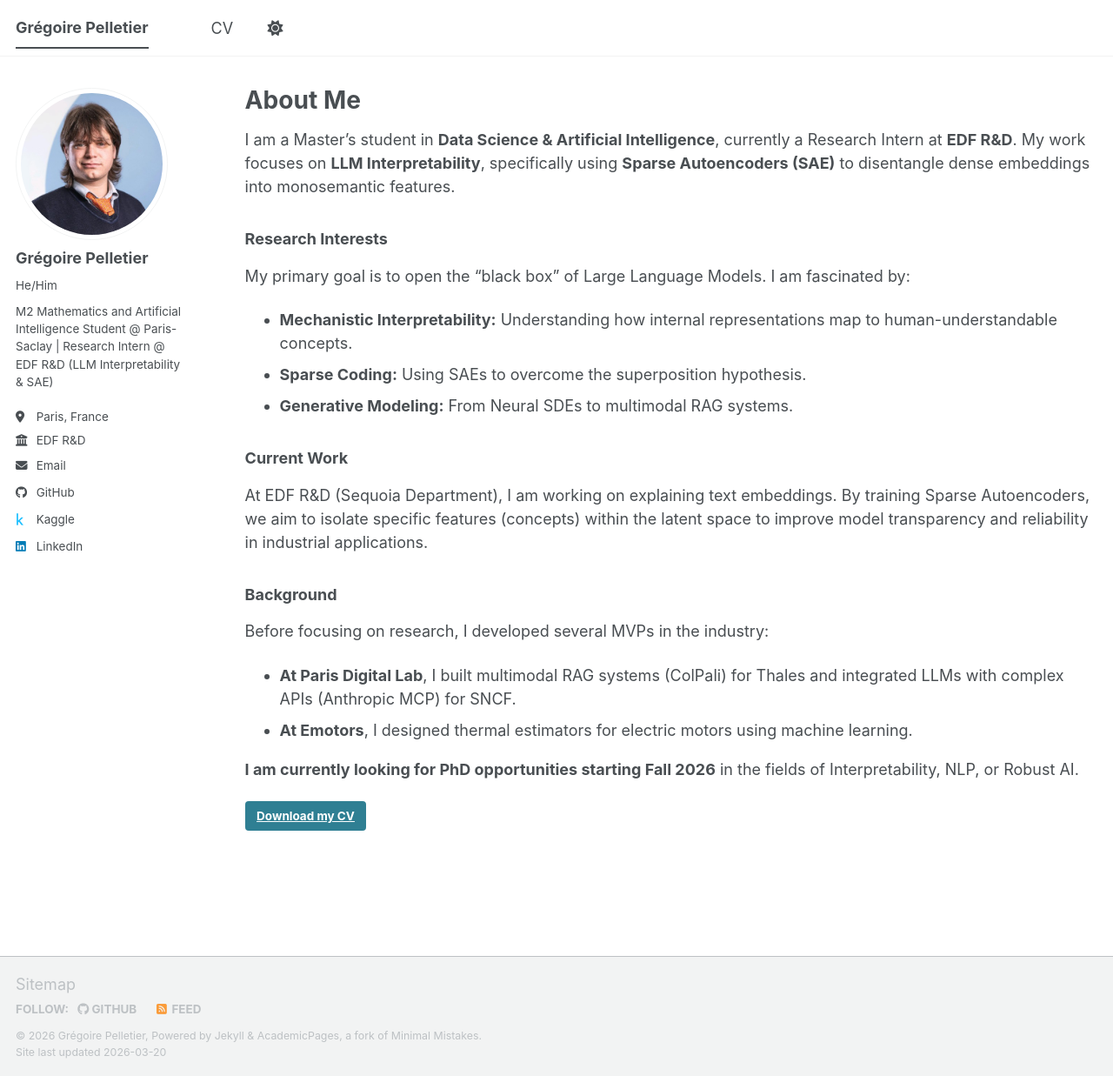
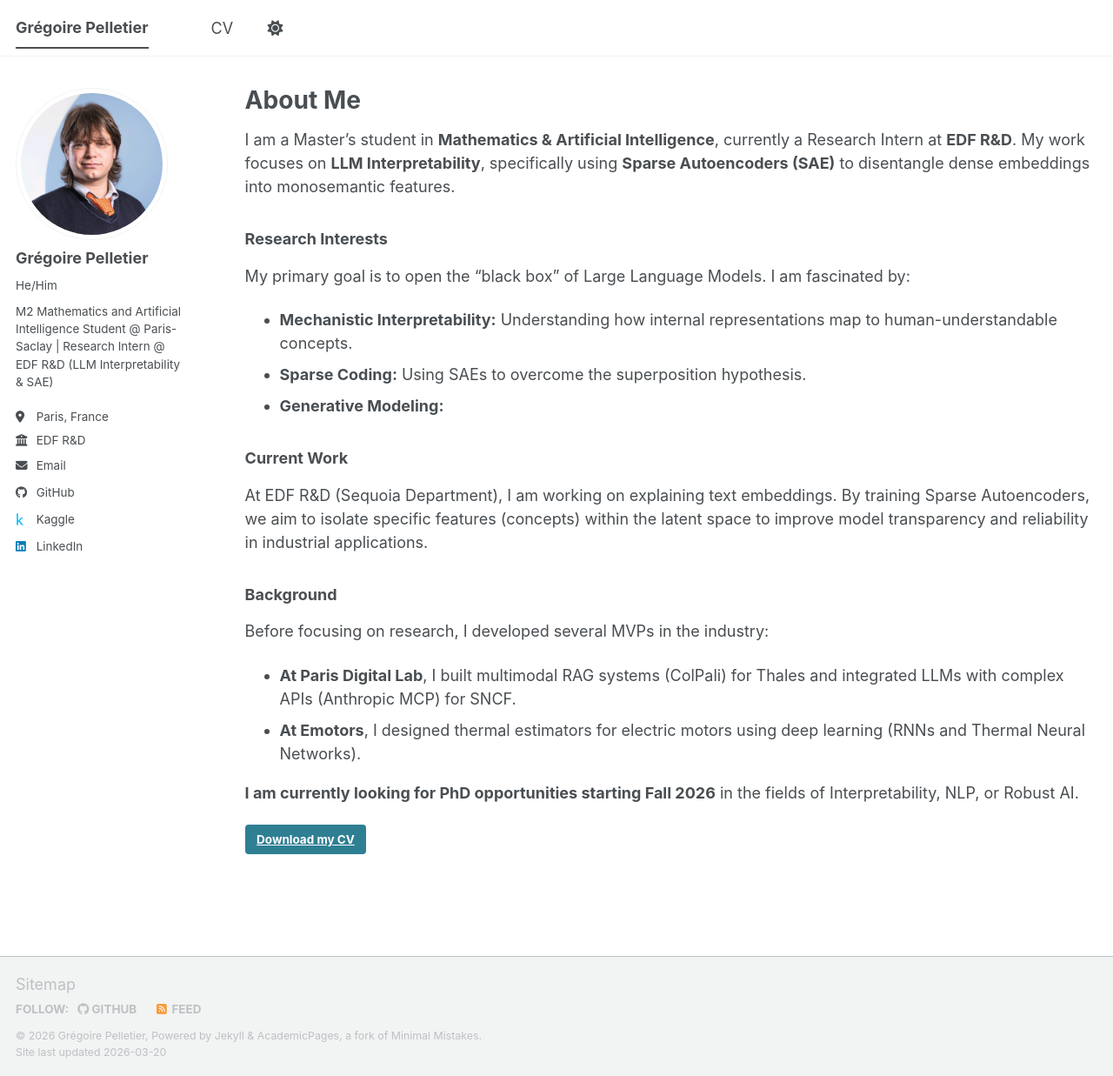
Before and after one commit to GregoirePelletier/GregoirePelletier.github.io, a Jekyll site: the page built from index.md, in a window 1280 px wide and 1237 px high. Shown: the whole window at 87% size. Built offline with Jekyll 4.4.1, drawn with Linux system fonts in a browser that asks for light colours; a script bundle is joined from its source files by our own code; library files that are not in the unit come from our copies.

Commit message:
Revise academic focus and work descriptions in index.md
Updated educational background and work experience details.

```diff
--- a/index.md
+++ b/index.md
@@ -5,13 +5,13 @@ permalink: /
 author_profile: true
 ---
 
-I am a Master’s student in **Data Science & Artificial Intelligence**, currently a Research Intern at **EDF R&D**. My work focuses on **LLM Interpretability**, specifically using **Sparse Autoencoders (SAE)** to disentangle dense embeddings into monosemantic features.
+I am a Master’s student in **Mathematics & Artificial Intelligence**, currently a Research Intern at **EDF R&D**. My work focuses on **LLM Interpretability**, specifically using **Sparse Autoencoders (SAE)** to disentangle dense embeddings into monosemantic features.
 
 ### Research Interests
 My primary goal is to open the "black box" of Large Language Models. I am fascinated by:
 * **Mechanistic Interpretability:** Understanding how internal representations map to human-understandable concepts.
 * **Sparse Coding:** Using SAEs to overcome the superposition hypothesis.
-* **Generative Modeling:** From Neural SDEs to multimodal RAG systems.
+* **Generative Modeling:**
 
 ### Current Work
 At EDF R&D (Sequoia Department), I am working on explaining text embeddings. By training Sparse Autoencoders, we aim to isolate specific features (concepts) within the latent space to improve model transparency and reliability in industrial applications.
@@ -19,7 +19,7 @@ At EDF R&D (Sequoia Department), I am working on explaining text embeddings. By
 ### Background
 Before focusing on research, I developed several MVPs in the industry:
 * **At Paris Digital Lab**, I built multimodal RAG systems (ColPali) for Thales and integrated LLMs with complex APIs (Anthropic MCP) for SNCF.
-* **At Emotors**, I designed thermal estimators for electric motors using machine learning.
+* **At Emotors**, I designed thermal estimators for electric motors using deep learning (RNNs and Thermal Neural Networks).
 
 **I am currently looking for PhD opportunities starting Fall 2026** in the fields of Interpretability, NLP, or Robust AI.
 
```
